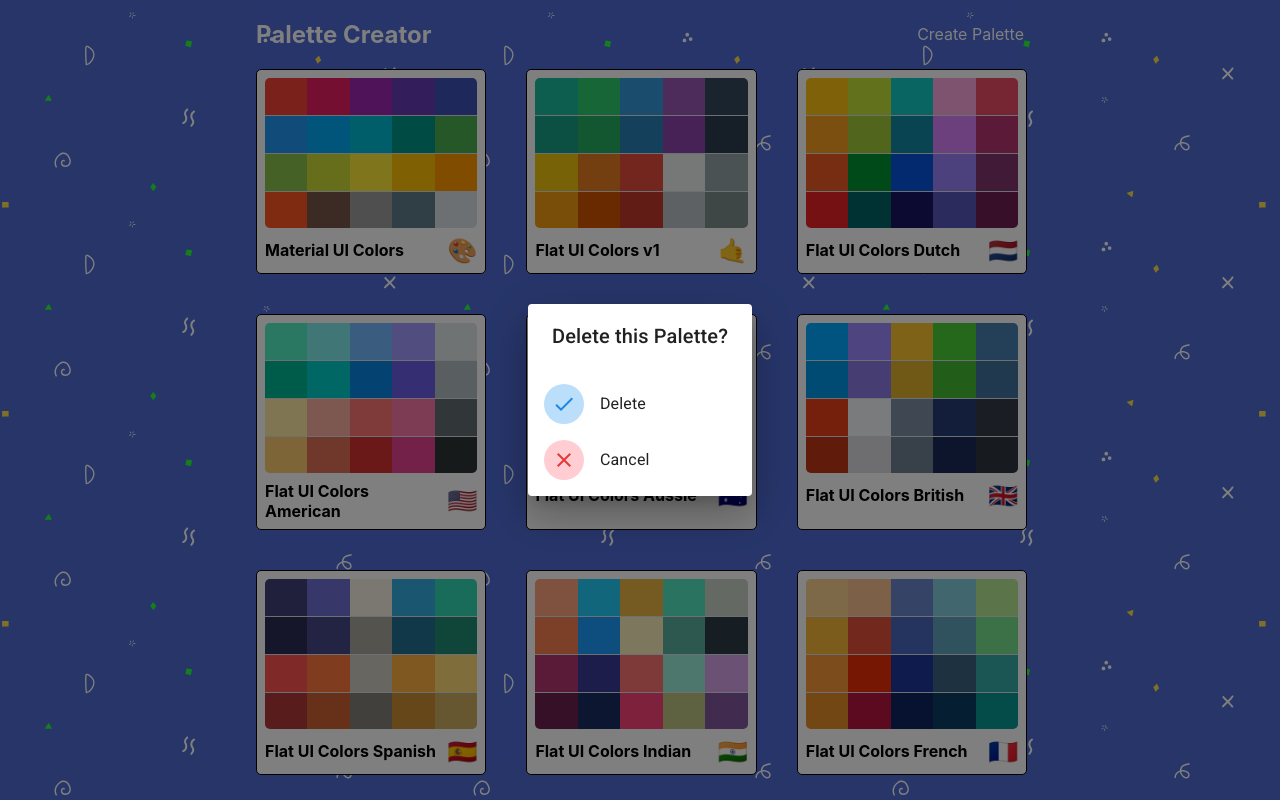
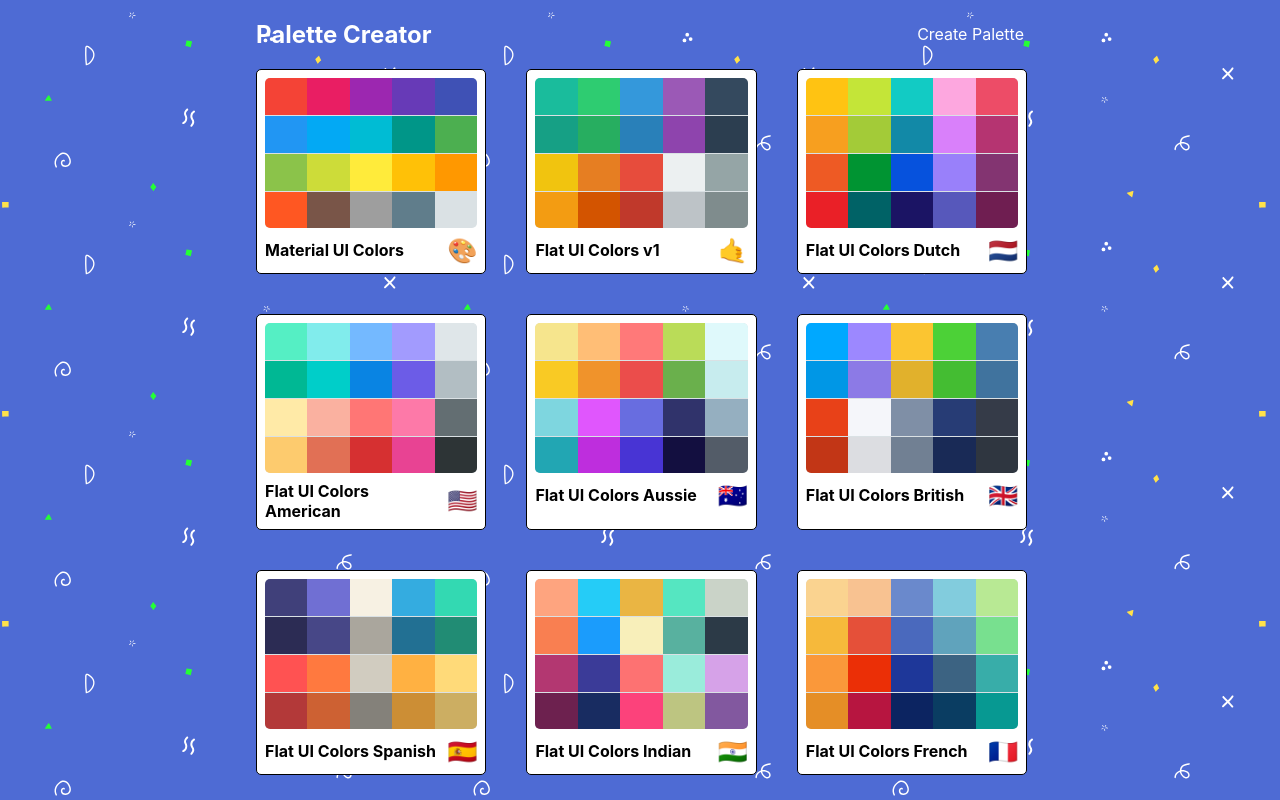
Before and after one commit to super8989/React_colors_app, a React (Create React App) app: page / in a window 1280 px wide. Built offline with nearby package versions, Linux system fonts and the light colour scheme.

Commit message:
added delete confirmation ddialog

```diff
--- a/src/MiniPalette.js
+++ b/src/MiniPalette.js
@@ -13,7 +13,7 @@ class MiniPalette extends Component {
 
 	deletePalette(e) {
 		e.stopPropagation();
-		this.props.handleDelete(this.props.id);
+		this.props.openDialog(this.props.id);
 	}
 
 	render() {
--- a/src/PaletteList.js
+++ b/src/PaletteList.js
@@ -9,9 +9,6 @@ import { withStyles } from "@material-ui/styles";
 
 import Avatar from "@material-ui/core/Avatar";
 import Dialog from "@material-ui/core/Dialog";
-import DialogActions from "@material-ui/core/DialogActions";
-import DialogContent from "@material-ui/core/DialogContent";
-import DialogContentText from "@material-ui/core/DialogContentText";
 import DialogTitle from "@material-ui/core/DialogTitle";
 
 import List from "@material-ui/core/List";
@@ -27,12 +24,37 @@ import red from "@material-ui/core/colors/red";
 import styles from "./styles/PaletteListStyles";
 
 class PaletteList extends Component {
+	constructor(props) {
+		super(props);
+		this.state = {
+			openDeleteDialog: false,
+			deletingId: ""
+		};
+		this.openDialog = this.openDialog.bind(this);
+		this.closeDialog = this.closeDialog.bind(this);
+		this.handleDelete = this.handleDelete.bind(this);
+	}
+
+	openDialog(id) {
+		this.setState({ openDeleteDialog: true, deletingId: id });
+	}
+
+	closeDialog() {
+		this.setState({ openDeleteDialog: false, deletingId: "" });
+	}
+
 	goToPalette(id) {
 		this.props.history.push(`/palette/${id}`);
 	}
 
+	handleDelete() {
+		this.props.deletePalette(this.state.deletingId);
+		this.setState({ openDeleteDialog: false, deletingId: "" });
+	}
+
 	render() {
 		const { palettes, classes, deletePalette } = this.props;
+		const { openDeleteDialog, deletingId } = this.state;
 
 		return (
 			<div className={classes.root}>
@@ -48,7 +70,8 @@ class PaletteList extends Component {
 								<MiniPalette
 									{...palette}
 									handleClick={() => this.goToPalette(palette.id)}
-									handleDelete={deletePalette}
+									// handleDelete={deletePalette}
+									openDialog={this.openDialog}
 									key={palette.id}
 									id={palette.id}
 								/>
@@ -56,10 +79,16 @@ class PaletteList extends Component {
 						))}
 					</TransitionGroup>
 				</div>
-				<Dialog open={true}>
-					<DialogTitle>Delete this Palette?</DialogTitle>
+				<Dialog
+					open={openDeleteDialog}
+					aria-labelledby='delete-dialog-title'
+					onClose={this.closeDialog}
+				>
+					<DialogTitle id='delete-dialog-title'>
+						Delete this Palette?
+					</DialogTitle>
 					<List>
-						<ListItem>
+						<ListItem button onClick={this.handleDelete}>
 							<ListItemAvatar>
 								<Avatar
 									style={{ backgroundColor: blue[100], color: blue[600] }}
@@ -69,7 +98,7 @@ class PaletteList extends Component {
 							</ListItemAvatar>
 							<ListItemText primary='Delete' />
 						</ListItem>
-						<ListItem>
+						<ListItem button onClick={this.closeDialog}>
 							<ListItemAvatar>
 								<Avatar style={{ backgroundColor: red[100], color: red[600] }}>
 									<CloseIcon />
```
